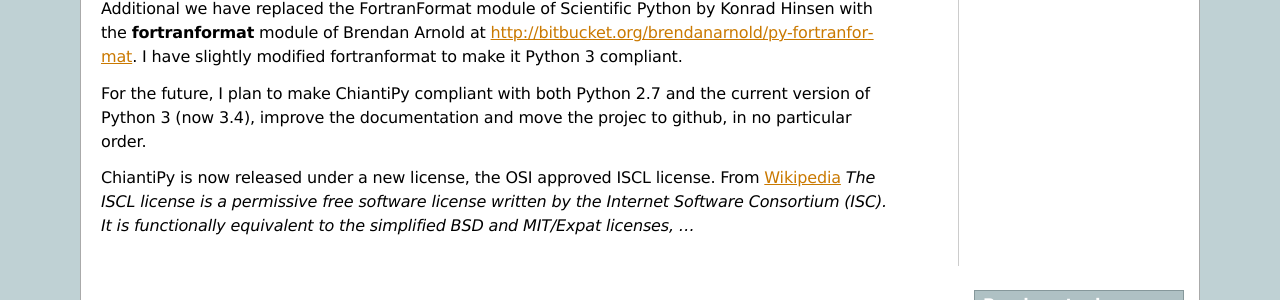
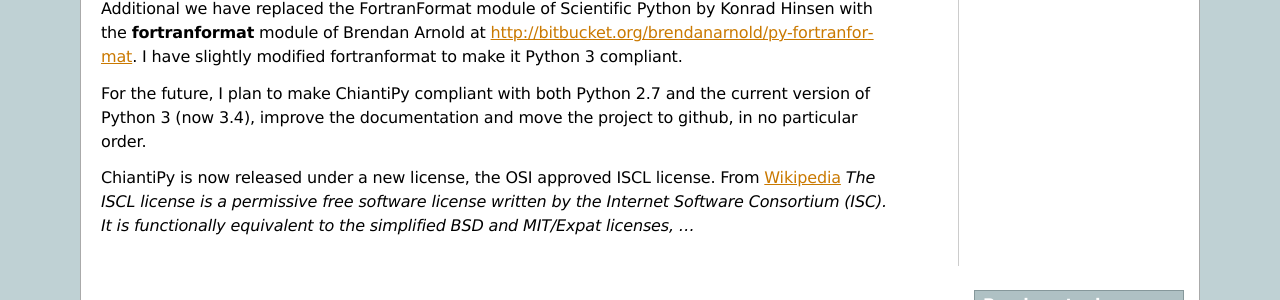
Before and after one commit to chianti-atomic/ChiantiPy, a Sphinx documentation site: the page built from docs/source/changelog.rst, in a window 1280 px wide and 900 px high, scrolled down 4417 px. Shown: the part 244-544 px from the top of the window. Built offline with Sphinx 7.4.7, drawn with Linux system fonts in a browser that asks for light colours; some of the changed text lies outside the part shown.

```diff
--- a/docs/source/changelog.rst
+++ b/docs/source/changelog.rst
@@ -232,7 +232,7 @@
 
 Additional we have replaced the FortranFormat module of Scientific Python by Konrad Hinsen with the **fortranformat** module of Brendan Arnold at http://bitbucket.org/brendanarnold/py-fortranformat.  I have slightly modified fortranformat to make it Python 3 compliant.
 
-For the future, I plan to make ChiantiPy compliant with both Python 2.7 and the current version of Python 3 (now 3.4), improve the documentation and move the projec to github, in no particular order.
+For the future, I plan to make ChiantiPy compliant with both Python 2.7 and the current version of Python 3 (now 3.4), improve the documentation and move the project to github, in no particular order.
 
 ChiantiPy is now released under a new license, the OSI approved ISCL license.  From Wikipedia_ *The ISCL license is a permissive free software license written by the Internet Software Consortium (ISC). It is functionally equivalent to the simplified BSD and MIT/Expat licenses, ...*
 
```
Also changed, not shown: other parts of docs/source/changelog.rst (+2 -2 lines).
